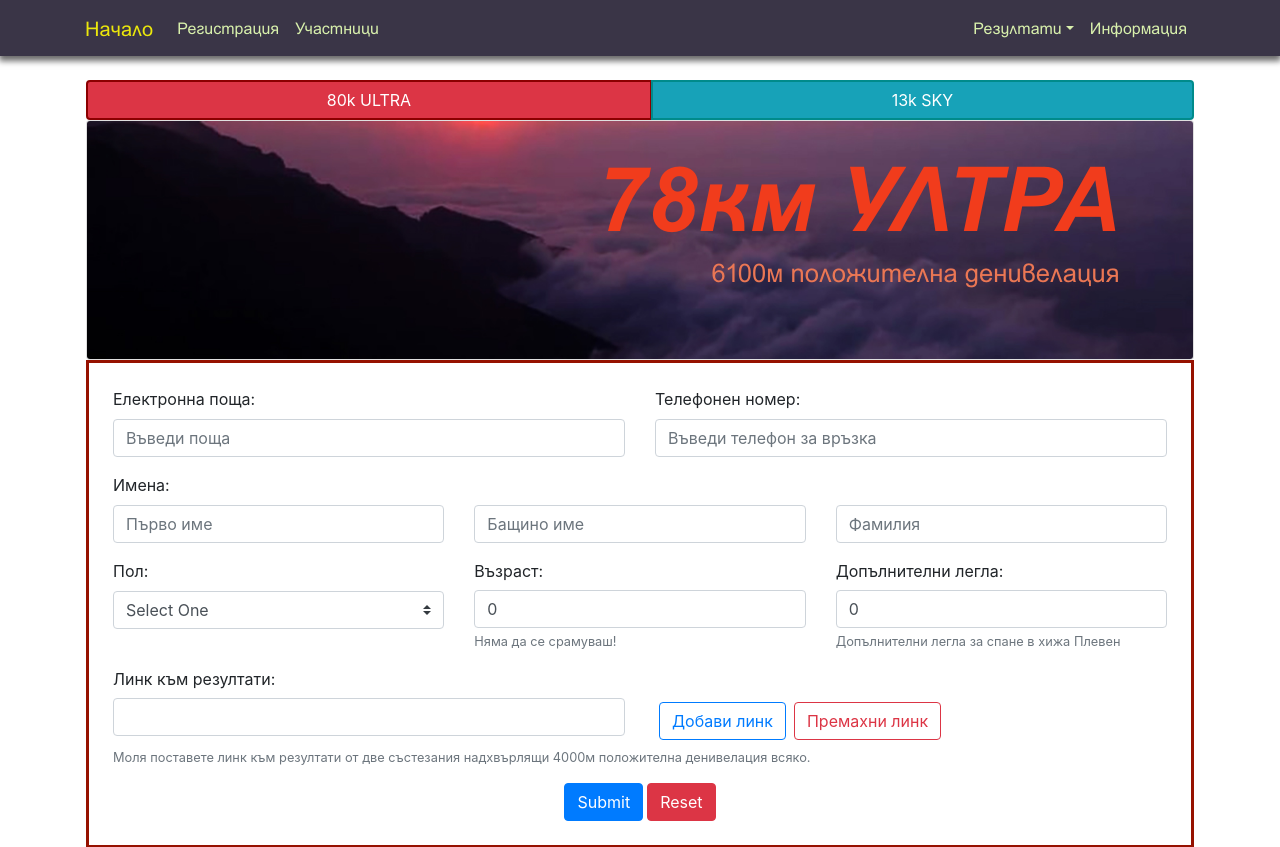
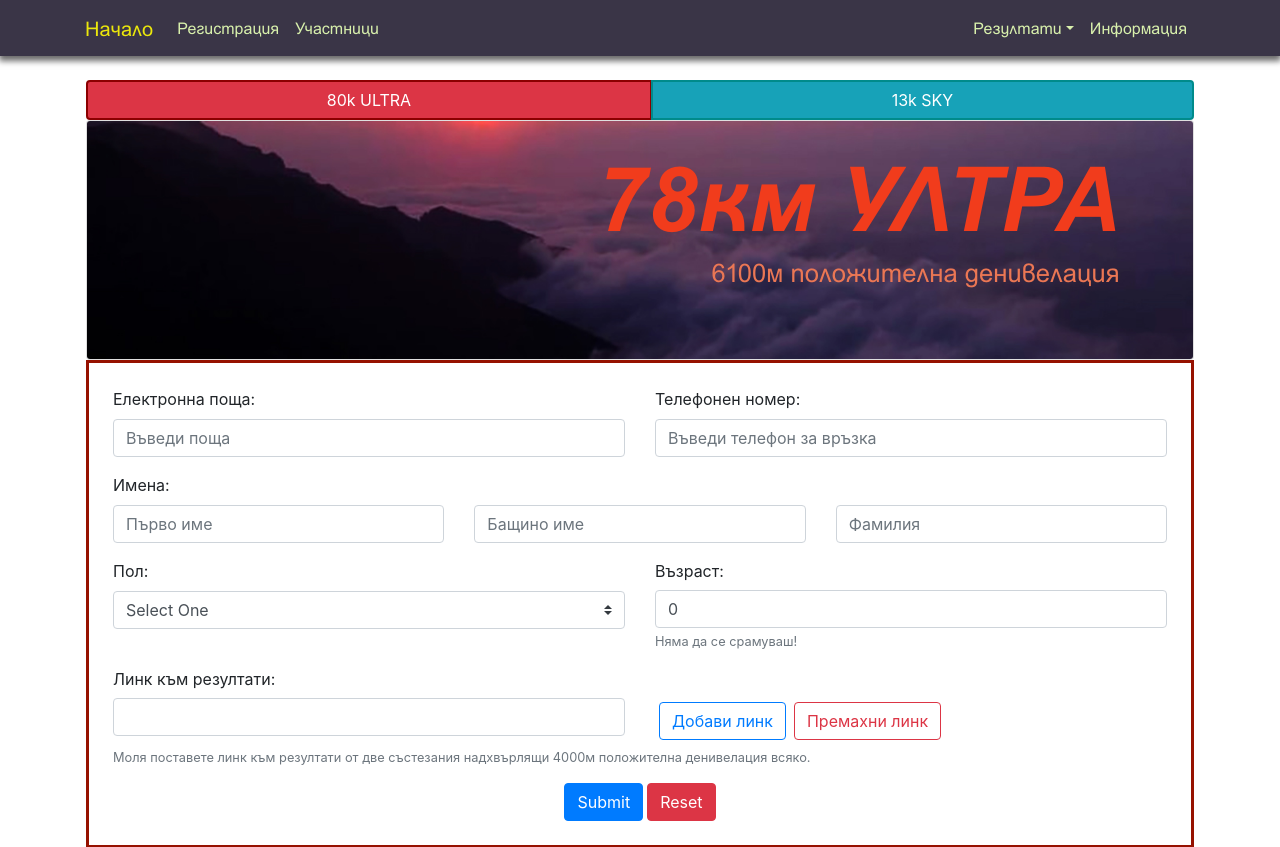
Before and after one commit to ivan4oto/Balkan-Ultra, a Vue app in the folder app/: page /register in a window 1280 px wide. Shown: the top 847 px of the page. Built offline with nearby package versions, Linux system fonts and the light colour scheme.

Commit message:
removed bonus beds from form

```diff
--- a/app/src/components/RegisterForm15.vue
+++ b/app/src/components/RegisterForm15.vue
@@ -54,13 +54,6 @@
               <b-form-input type="number" min="0"  max="120"  v-model="form.age"></b-form-input>
             </b-form-group>
           </b-col>
-
-          <b-col sm>
-            <b-form-group label="Допълнителни легла:" description="Допълнителни легла за спане в хижа Плевен">
-              <b-form-input type="number" min="0"  max="7" placeholder="Брой допълнителни легла" v-model="form.extraBeds"></b-form-input>
-            </b-form-group>
-          </b-col>
-
       </b-row>
 
       <b-row class='text-center'>
--- a/app/src/components/RegisterForm80.vue
+++ b/app/src/components/RegisterForm80.vue
@@ -51,13 +51,6 @@
               <b-form-input type="number" min="0"  max="120"  v-model="form.age"></b-form-input>
             </b-form-group>
           </b-col>
-
-          <b-col sm>
-            <b-form-group label="Допълнителни легла:" description="Допълнителни легла за спане в хижа Плевен">
-              <b-form-input type="number" min="0"  max="7" placeholder="Брой допълнителни легла" v-model="form.extraBeds"></b-form-input>
-            </b-form-group>
-          </b-col>
-
       </b-row>
       <b-form-group
         label="Линк към резултати:"
--- a/app/src/uri_config.json
+++ b/app/src/uri_config.json
@@ -1,4 +1,4 @@
 {
-    "athlete": "http://localhost:8080/athlete",
+    "athlete": "api/athlete",
     "racelink": "api/racelink"
 }
--- a/app/src/views/Success.vue
+++ b/app/src/views/Success.vue
@@ -2,7 +2,7 @@
   <div>
     <b-container class='text-center'>
       <b-row><h2>Вашата регистрация беше успешна. Крайно време е да започвате да тренирате!</h2></b-row>
-      <b-row><h3>Ако имате въпроси изпратете ни email на balkan@balkanultra.com и ще се свържем с Вас възможно най-скоро.</h3></b-row>
+      <b-row><h3>Ако имате въпроси изпратете ни email на balkanultra@abv.bg и ще се свържем с Вас възможно най-скоро.</h3></b-row>
     </b-container>
 
   </div>
```
